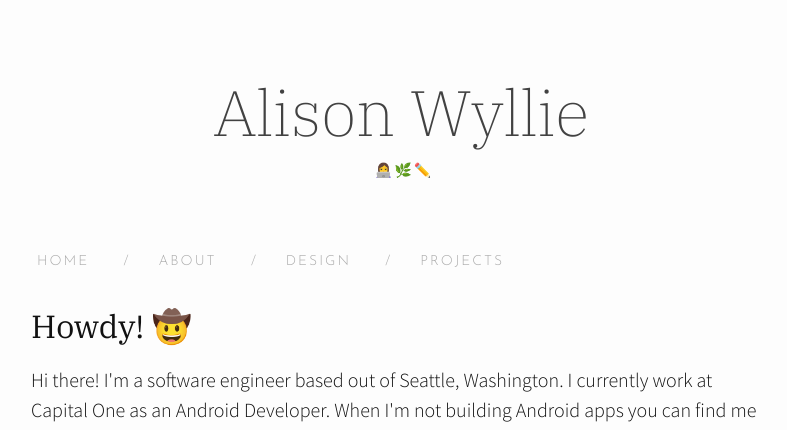
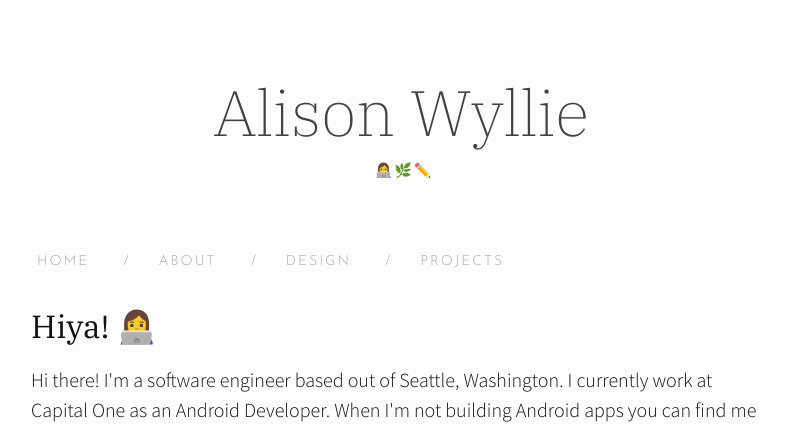
Before and after one commit to alisonthemonster/alisonthemonster.github.io, a Jekyll site: the page built from about.md, in a window 1280 px wide. Shown: the top 430 px of the page, without its empty margins (239-1026 px from the left). Built offline with Jekyll 4.4.1, drawn with Linux system fonts in a browser that asks for light colours; some web fonts are replaced.

Commit message:
Update content

```diff
--- a/_includes/head.html
+++ b/_includes/head.html
@@ -2,6 +2,10 @@
   <meta charset="utf-8">
   <meta http-equiv="X-UA-Compatible" content="IE=edge">
   <meta name="viewport" content="width=device-width, initial-scale=1">
+
+  <link rel="icon"
+      type="image/png"
+      href="https://emojipedia-us.s3.dualstack.us-west-1.amazonaws.com/thumbs/120/apple/198/female-technologist_1f469-200d-1f4bb.png">
 
   <title>{% if page.title %}{{ page.title | escape_once }}{% else %}{{ site.title | escape_once }}{% endif %}</title>
   <meta name="description" content="{% if page.excerpt %}{{ page.excerpt | strip_html | strip_newlines | truncate: 160 }}{% else %}{{ site.description }}{% endif %}">
--- a/about.md
+++ b/about.md
@@ -4,7 +4,7 @@ title : About
 permalink: /about/
 ---
 
-<h2>Howdy! 🤠</h2>
+<h2>Hiya! 👩‍💻</h2>
 <p>Hi there! I'm a software engineer based out of Seattle, Washington. I currently work at Capital One as an Android Developer. When I'm not building Android apps you can find me scowering my local Goodwill or cataloging the Seattle vintage apartment scene. </p>
 
 <div style="text-align: center"><img src="https://i.imgur.com/O5ptInB.png" width="400" /></div>
```
